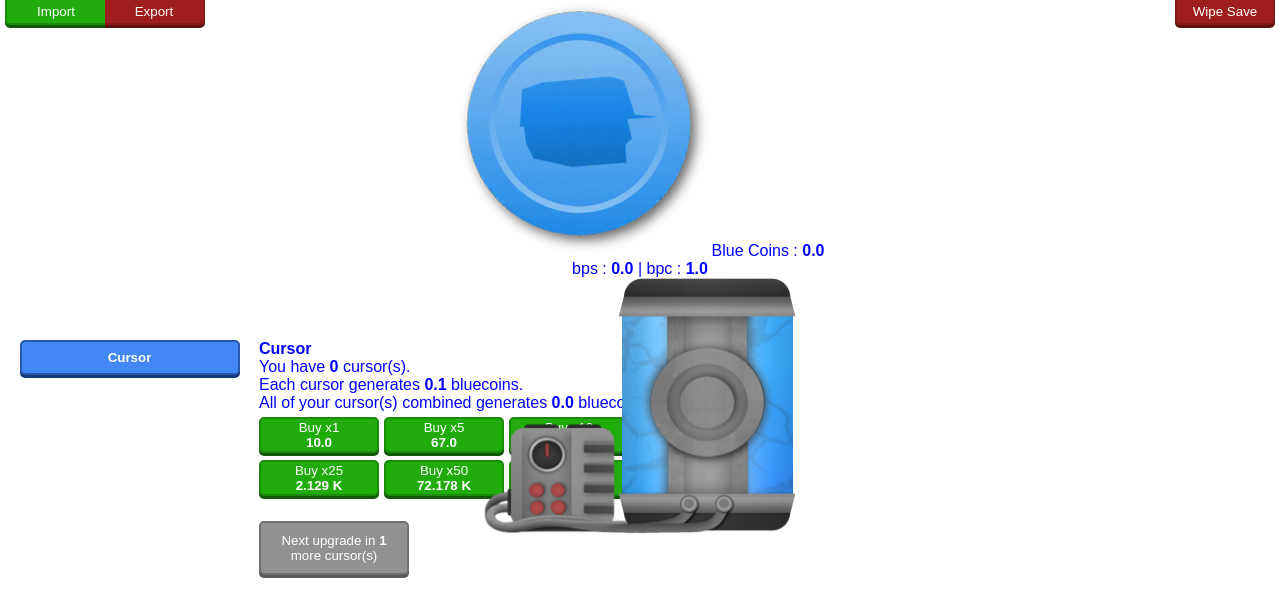
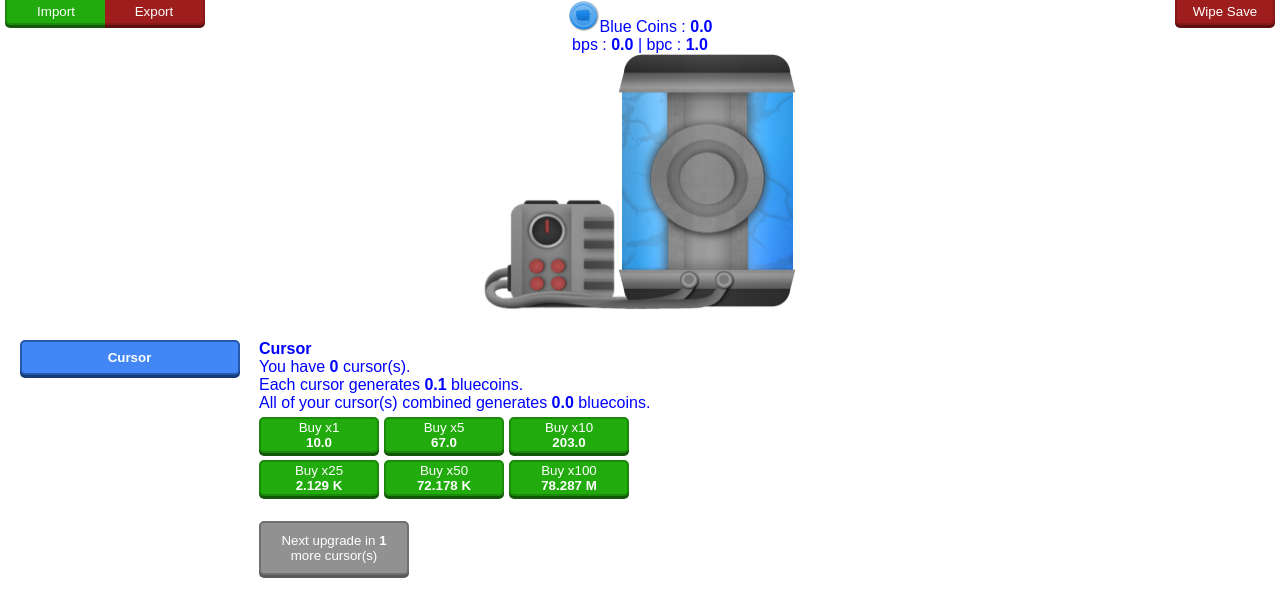
Before and after one commit to g8hh/clone-armies-clicker, a plain HTML site: page index.html in a window 1280 px wide. Drawn offline with Linux system fonts and the light colour scheme.

Commit message:
Update index.html

```diff
--- a/index.html
+++ b/index.html
@@ -22,7 +22,7 @@
 		</div>
 	</div>
 	<div class="cookieContainer">
-		<img src="bluecoin.png"/>Blue Coins : <b class="cookieDisplay">0</b></br>
+		<img src="bluecoin.png" width="32" height="32"/>Blue Coins : <b class="cookieDisplay">0</b></br>
 		bps : <b class="cpsDisplay">0</b> | bpc : <b class="cpcDisplay">0</b>
 		<button class="cookieButton"><img src="Generator.png"/></button>
 	</div>
```
